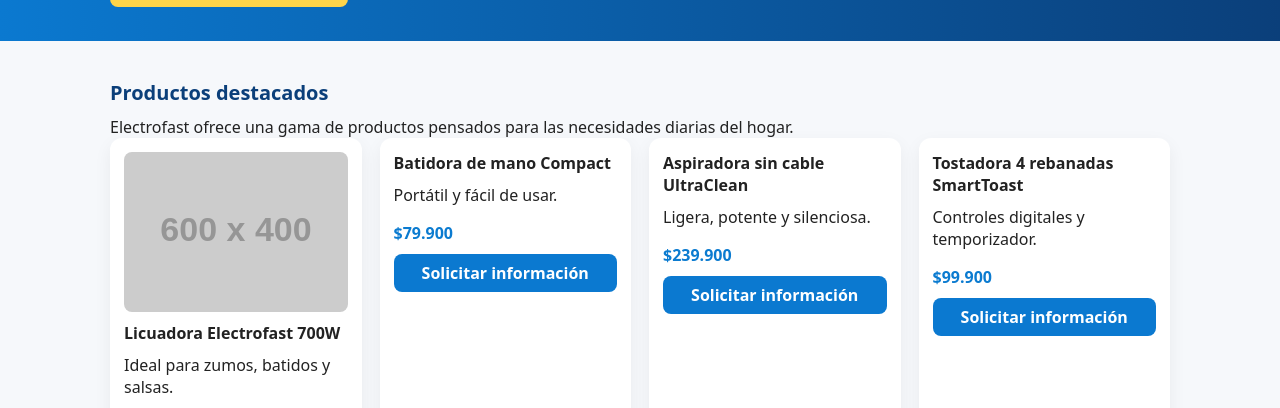
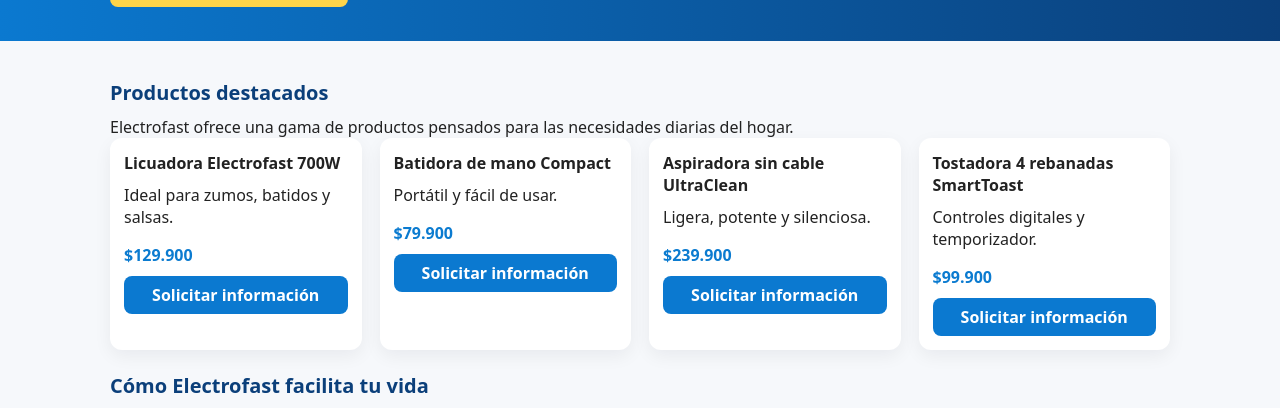
Before and after one commit to alejosansan21-glitch/electrofast, a plain HTML site: page index.html in a window 1280 px wide. Shown: the part 355-763 px from the top of the page. Drawn offline with Linux system fonts and the light colour scheme; placeholder pictures from the web are drawn by us.

Commit message:
Update index.html

```diff
--- a/index.html
+++ b/index.html
@@ -106,7 +106,7 @@
       <div class="grid" aria-live="polite">
         <!-- Producto 1 -->
         <article class="card" aria-label="Licuadora Electrofast 700W">
-          <img src="https://via.placeholder.com/600x400?text=Licuadora+Electrofast" alt="Licuadora moderna sobre encimera" />
+
           <div class="product-title">Licuadora Electrofast 700W</div>
           <div class="small">Ideal para zumos, batidos y salsas.</div>
           <div class="price">$129.900</div>
```
